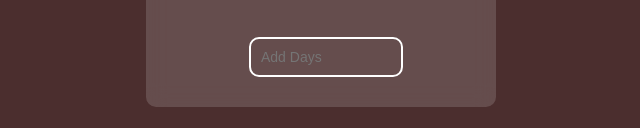
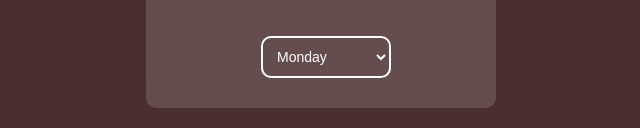
Before and after one commit to AzaanUllah-Khan/Alarm, a plain HTML site: page index.html in a window 1280 px wide. Shown: the part 417-545 px from the top of the page, without its empty margins (319-959 px from the left). Drawn offline with Linux system fonts and the light colour scheme.

Commit message:
dropdown added and styled
dropdown added instead of input so user can understand what to add

```diff
--- a/index.html
+++ b/index.html
@@ -29,8 +29,17 @@
 
         </div>
         <div class="days">
-            <input type="text" placeholder="Add Days" id="day"
+            <select type="text" placeholder="Add Days" id="day"
                 title="You can only add one day or for everyday you can type 'All'">
+            <option>Monday</option>
+            <option>Tuesday</option>
+            <option>Wednesday</option>
+            <option>Thursday</option>
+            <option>Friday</option>
+            <option>Saturday</option>
+            <option>Sunday</option>
+            <option>All</option>
+            </select>
         </div>
     </div>
     <div class="container a" id="alarmm">
--- a/style.css
+++ b/style.css
@@ -78,7 +78,7 @@ h1 {
     padding: 10px;
 }
 
-.days input {
+.days select {
     padding: 10px;
     margin: 0 0 0 10px;
     background-color: transparent;
@@ -89,6 +89,9 @@ h1 {
     font-weight: lighter;
     width: 130px;
     color: white;
+}
+option{
+    color: #000;
 }
 .container.a{
     position: fixed;
@@ -134,11 +137,11 @@ h1 {
     text-align: center;
 }
 
-.days input {
+.days select {
     transition: border-color 0.3s ease-in-out; /* Add a smooth transition to the border color */
 }
 
-.days input:focus {
+.days select:focus {
     border-color: #ff7f50; /* Change border color when input is focused */
 }
 
```
